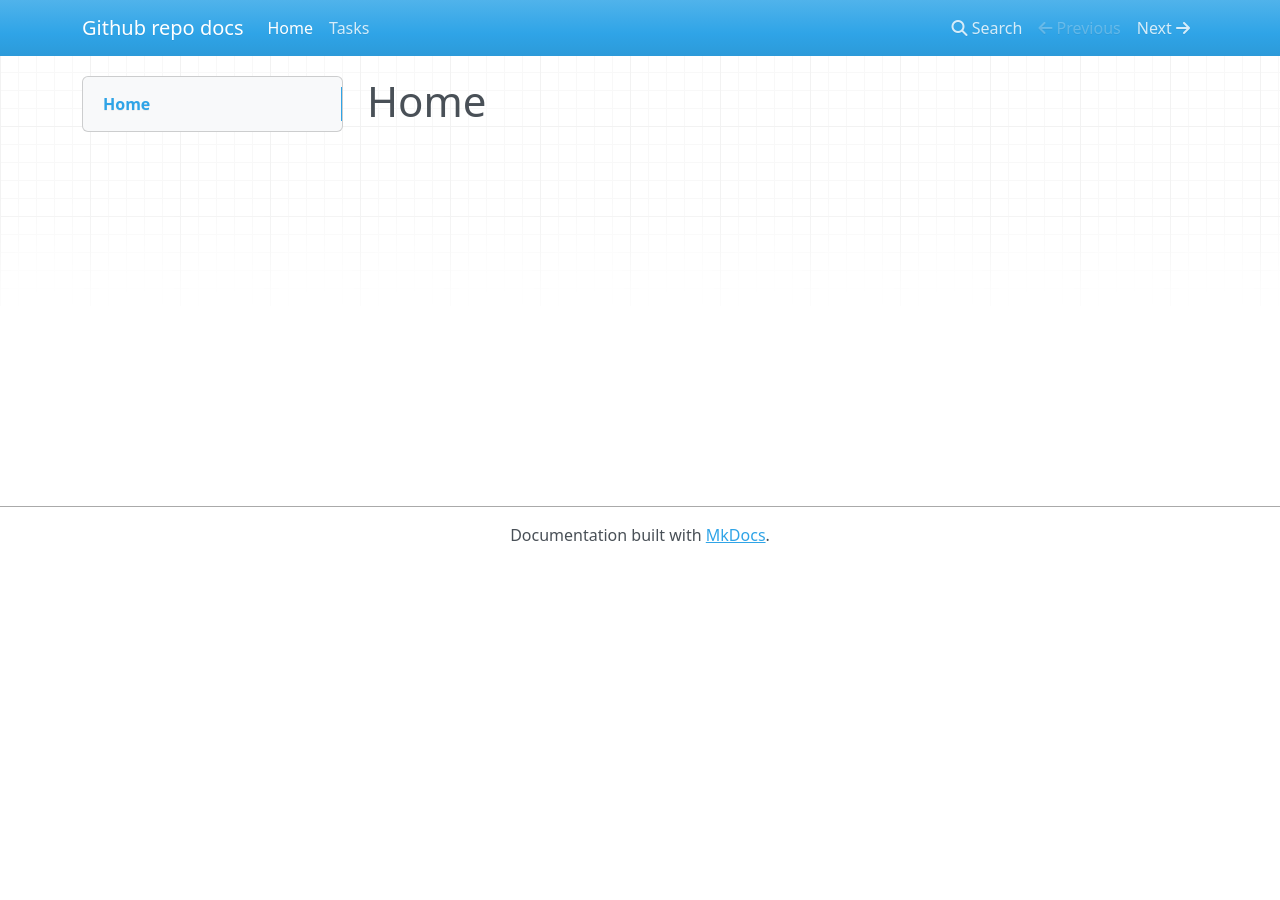
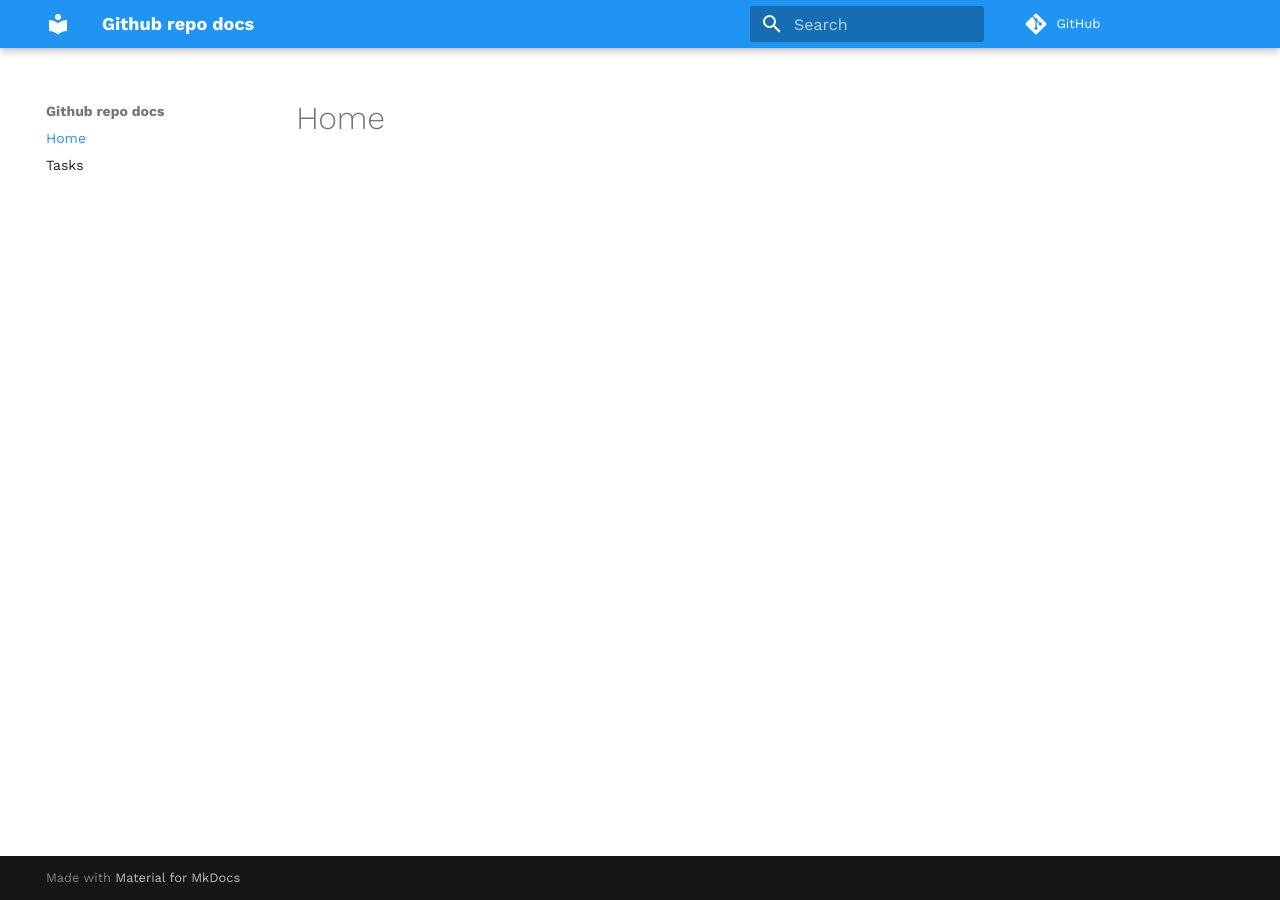
Before and after one commit to svilensabev/github-repo-sample, an MkDocs documentation site: the page built from docs/index.md, in a window 1280 px wide. Built offline with MkDocs 1.6.1 and Material for MkDocs 9.7.7, drawn with Linux system fonts in a browser that asks for light colours; nearby versions of some CDN libraries; comment, search, counter and statistics services are not loaded.

Commit message:
mkdocs update theme

```diff
--- a/mkdocs.yml
+++ b/mkdocs.yml
@@ -1,4 +1,13 @@
 site_name: Github repo docs
+repo_url: https://github.com/svilensabev/github-repo-sample
+strict: true
+theme:
+  name: material
+  palette:
+    primary: blue
+  font:
+    text: Work Sans
+  #logo: assets/logo.png
 nav:
-    - Home: index.md
-    - Tasks: tasks.md
+  - Home: index.md
+  - Tasks: tasks.md
```
